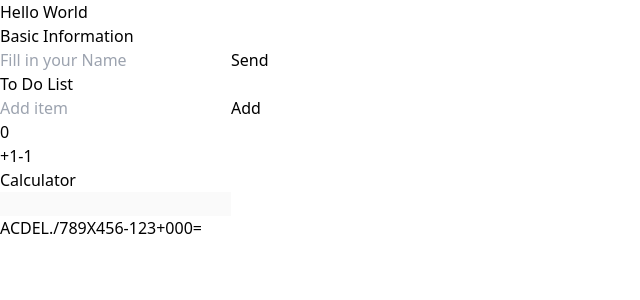
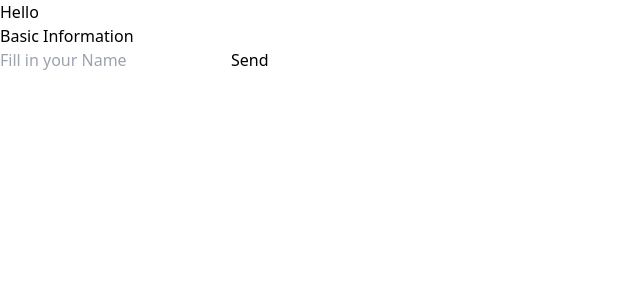
Before and after one commit to AliHaidarAzizi/Todo-app, a React (Vite) app: page / in a window 1280 px wide. Shown: the top 300 px of the page, without its empty margins (0-640 px from the left). Built offline with nearby package versions, Linux system fonts and the light colour scheme.

Commit message:
put condition in useEffect

```diff
--- a/src/App.jsx
+++ b/src/App.jsx
@@ -6,7 +6,7 @@ import Modal from './components/Modal'
 import Form from './components/Form'
 
 function App() {
-  const [name, setName] = useState('World')
+  const [name, setName] = useState('')
   const [show, setShow] = useState(false)
 
   const OnSubmitProps1 =(event) => {
@@ -16,10 +16,11 @@ function App() {
 
     setName(newValue)
   }
-  console.log("render")
   useEffect(()=> {
+
     console.log("Name has Changed!")
-    setShow(true)
+
+    name?setShow(true):null
   },[name])
 
 
```
